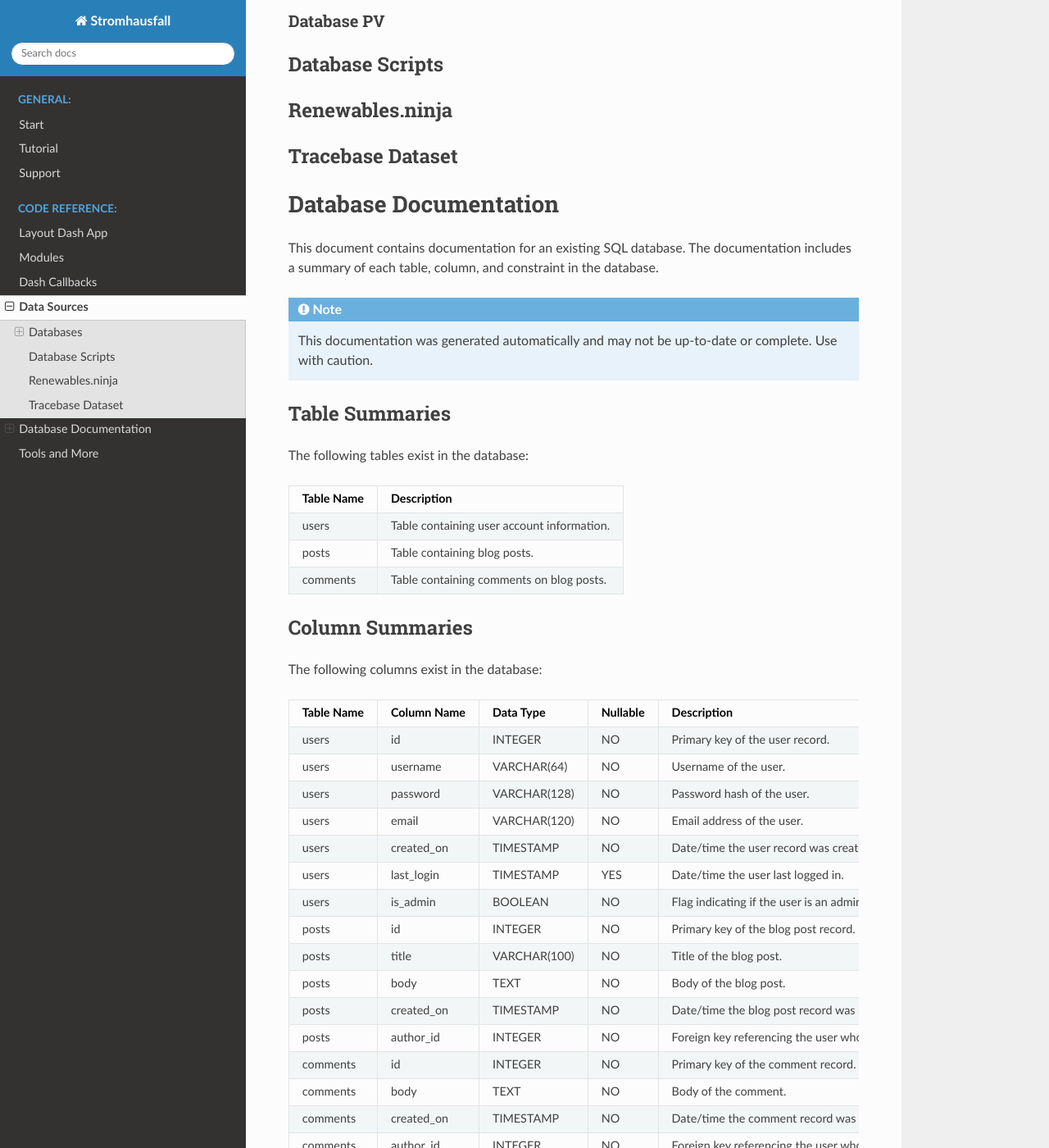
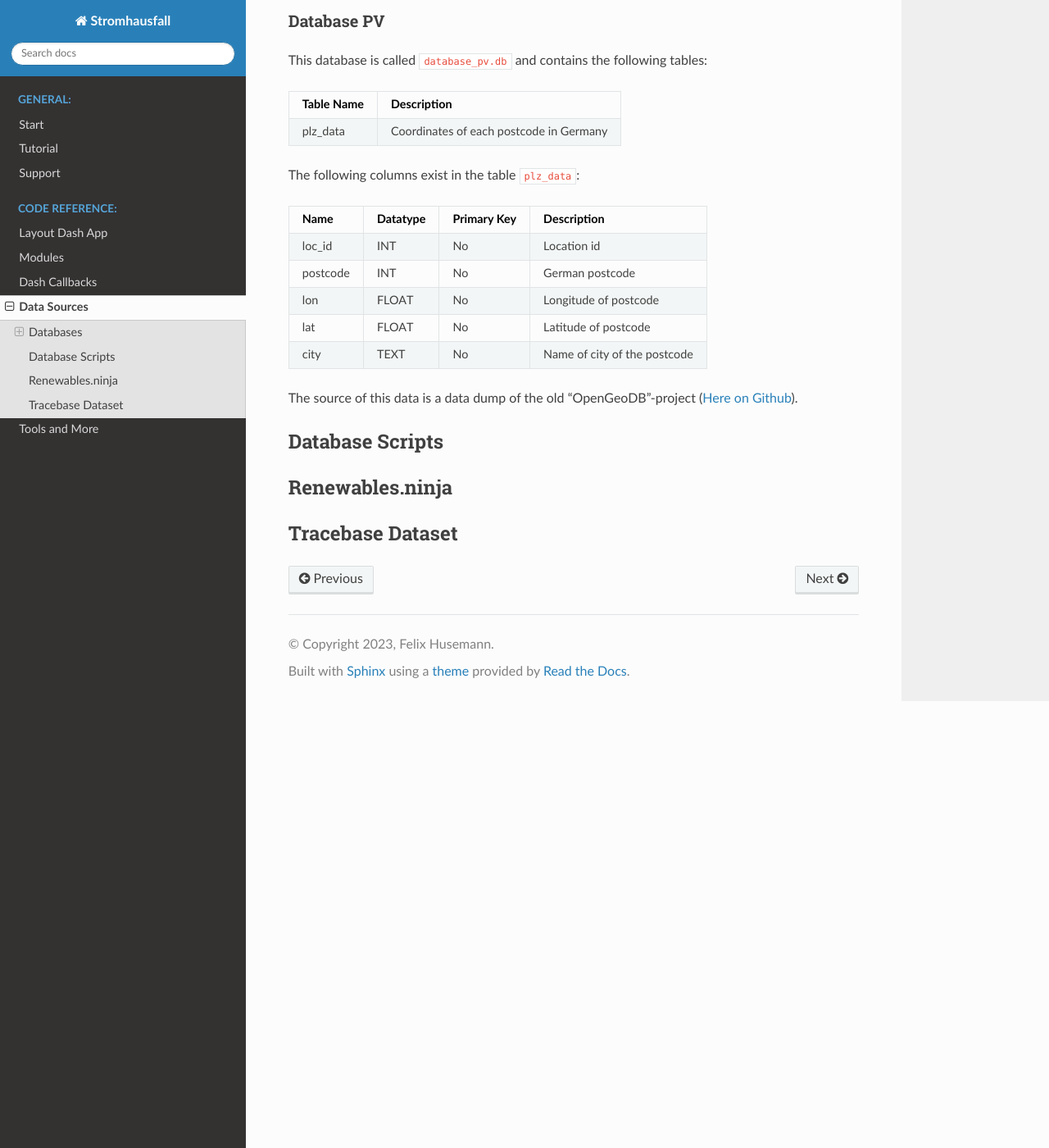
Before and after one commit to felixhus/stromhausfall, a Sphinx documentation site: the page built from docs/databases.rst, in a window 1280 px wide and 1400 px high, scrolled down 1696 px. Shown: the whole window at 82% size. Built offline with Sphinx 7.4.7 and the Read the Docs theme 2.0.0, drawn with Linux system fonts in a browser that asks for light colours; some of the changed text lies outside the part shown.

Commit message:
Working on Database rst

```diff
--- a/docs/databases.rst
+++ b/docs/databases.rst
@@ -20,7 +20,7 @@ This database is called ``database_profiles.db`` and contains the following tabl
    "device_preset", "All power profile which has a length of one day."
    "device_csv_connection", "Connection between power profiles and source csv in the :ref:`Tracebase dataset  <target_tracebase>`."
 
-The following column exist in the table ``devices``:
+The following columns exist in the table ``devices``:
 
 .. csv-table::
    :header: "Name", "Datatype", "Primary Key", "Description"
@@ -32,7 +32,7 @@ The following column exist in the table ``devices``:
    "icon", "TEXT", "No", "The icon reference from Iconify"
    "power_options", "TEXT", "No", "String representation of a python dictionary with all power profiles of this device"
 
-The following column exist in the table ``device_custom``:
+The following columns exist in the table ``device_custom``:
 
 .. csv-table::
    :header: "Name", "Datatype", "Primary Key", "Description"
@@ -44,7 +44,7 @@ The following column exist in the table ``device_custom``:
    "...", "...", "...", "One step per minute"
    "step_1439", "FLOAT", "No", "Last timestep of power profile, power in Watts"
 
-The following column exist in the table ``device_preset``:
+The following columns exist in the table ``device_preset``:
 
 .. csv-table::
    :header: "Name", "Datatype", "Primary Key", "Description"
@@ -55,7 +55,7 @@ The following column exist in the table ``device_preset``:
    "...", "...", "...", "One step per minute"
    "step_1439", "FLOAT", "No", "Last timestep of power profile, power in Watts"
 
-The following column exist in the table ``device_csv_connection`` (see :ref:`Tracebase dataset  <target_tracebase>`):
+The following columns exist in the table ``device_csv_connection`` (see :ref:`Tracebase dataset  <target_tracebase>`):
 
 .. csv-table::
    :header: "Name", "Datatype", "Primary Key", "Description"
@@ -69,6 +69,28 @@ Database Households
 
 Database PV
 ~~~~~~~~~~~
+This database is called ``database_pv.db`` and contains the following tables:
+
+.. csv-table::
+   :header: "Table Name", "Description"
+
+   "plz_data", "Coordinates of each postcode in Germany"
+
+The following columns exist in the table ``plz_data``:
+
+.. csv-table::
+   :header: "Name", "Datatype", "Primary Key", "Description"
+
+   "loc_id", "INT", "No", "Location id"
+   "postcode", "INT", "No", "German postcode"
+   "lon", "FLOAT", "No", "Longitude of postcode"
+   "lat", "FLOAT", "No", "Latitude of postcode"
+   "city", "TEXT", "No", "Name of city of the postcode"
+
+The source of this data is a data dump of the old "OpenGeoDB"-project (`Here on Github`_).
+
+.. _Here on Github: https://github.com/brnbio/opengeodb/tree/main
+
 
 Database Scripts
 ----------------
@@ -79,66 +101,3 @@ Renewables.ninja
 .. _target_tracebase:
 Tracebase Dataset
 -----------------
-
-.. _database-documentation:
-
-Database Documentation
-=======================
-
-This document contains documentation for an existing SQL database. The documentation includes a summary of each table, column, and constraint in the database.
-
-.. note::
-   This documentation was generated automatically and may not be up-to-date or complete. Use with caution.
-
-Table Summaries
----------------
-
-The following tables exist in the database:
-
-.. csv-table::
-   :header: "Table Name", "Description"
-
-   "users", "Table containing user account information."
-   "posts", "Table containing blog posts."
-   "comments", "Table containing comments on blog posts."
-
-Column Summaries
-----------------
-
-The following columns exist in the database:
-
-.. csv-table::
-   :header: "Table Name", "Column Name", "Data Type", "Nullable", "Description"
-
-   "users", "id", "INTEGER", "NO", "Primary key of the user record."
-   "users", "username", "VARCHAR(64)", "NO", "Username of the user."
-   "users", "password", "VARCHAR(128)", "NO", "Password hash of the user."
-   "users", "email", "VARCHAR(120)", "NO", "Email address of the user."
-   "users", "created_on", "TIMESTAMP", "NO", "Date/time the user record was created."
-   "users", "last_login", "TIMESTAMP", "YES", "Date/time the user last logged in."
-   "users", "is_admin", "BOOLEAN", "NO", "Flag indicating if the user is an administrator."
-   "posts", "id", "INTEGER", "NO", "Primary key of the blog post record."
-   "posts", "title", "VARCHAR(100)", "NO", "Title of the blog post."
-   "posts", "body", "TEXT", "NO", "Body of the blog post."
-   "posts", "created_on", "TIMESTAMP", "NO", "Date/time the blog post record was created."
-   "posts", "author_id", "INTEGER", "NO", "Foreign key referencing the user who authored the blog post."
-   "comments", "id", "INTEGER", "NO", "Primary key of the comment record."
-   "comments", "body", "TEXT", "NO", "Body of the comment."
-   "comments", "created_on", "TIMESTAMP", "NO", "Date/time the comment record was created."
-   "comments", "author_id", "INTEGER", "NO", "Foreign key referencing the user who authored the comment."
-   "comments", "post_id", "INTEGER", "NO", "Foreign key referencing the blog post on which the comment was made."
-
-Constraint Summaries
---------------------
-
-The following constraints exist in the database:
-
-.. csv-table::
-   :header: "Table Name", "Constraint Name", "Type", "Columns"
-
-   "users", "users_pkey", "Primary Key", "id"
-   "posts", "posts_pkey", "Primary Key", "id"
-   "comments", "comments_pkey", "Primary Key", "id"
-   "posts", "posts_author_id_fkey", "Foreign Key", "author_id"
-   "comments", "comments_author_id_fkey", "Foreign Key", "author_id"
-   "comments", "comments_post_id_fkey", "Foreign Key", "post_id"
```
